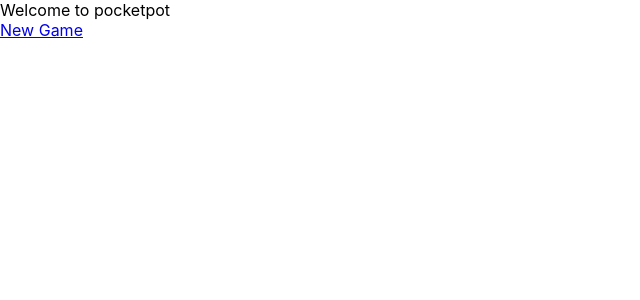
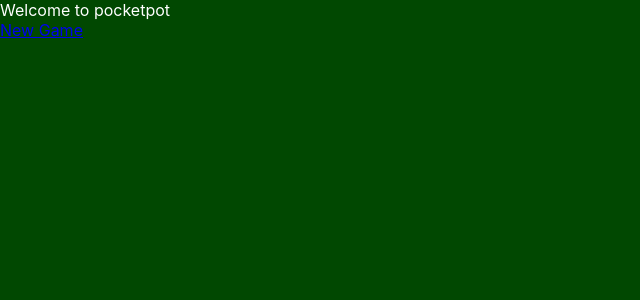
Before and after one commit to TreyLiebscher/PocketPot, a React (Create React App) app: page / in a window 1280 px wide. Shown: the top 300 px of the page, without its empty margins (0-640 px from the left). Built offline with nearby package versions, Linux system fonts and the light colour scheme.

Commit message:
light styling

```diff
--- a/src/pages/PocketPot.css
+++ b/src/pages/PocketPot.css
@@ -0,0 +1,5 @@
+body {
+    color: white;
+    height: 100vh;
+    background-color: #014801;
+}
```
